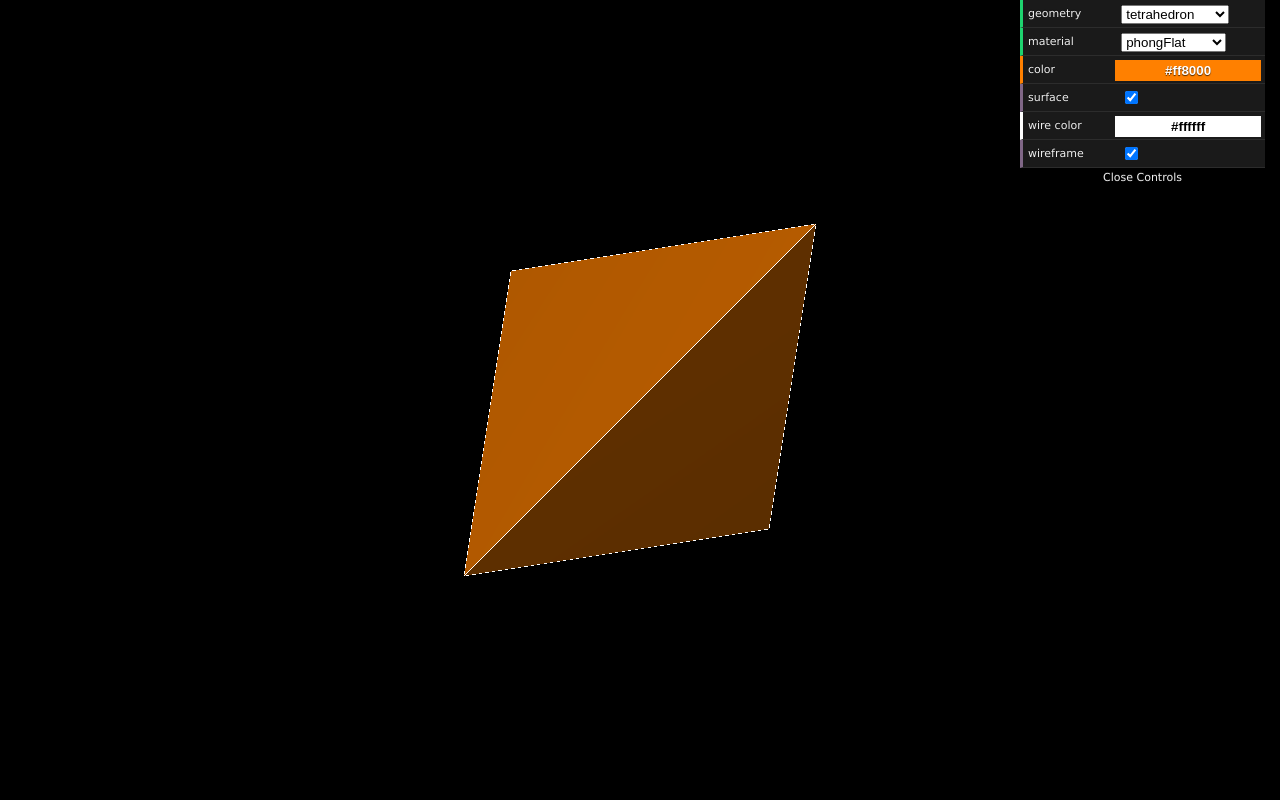
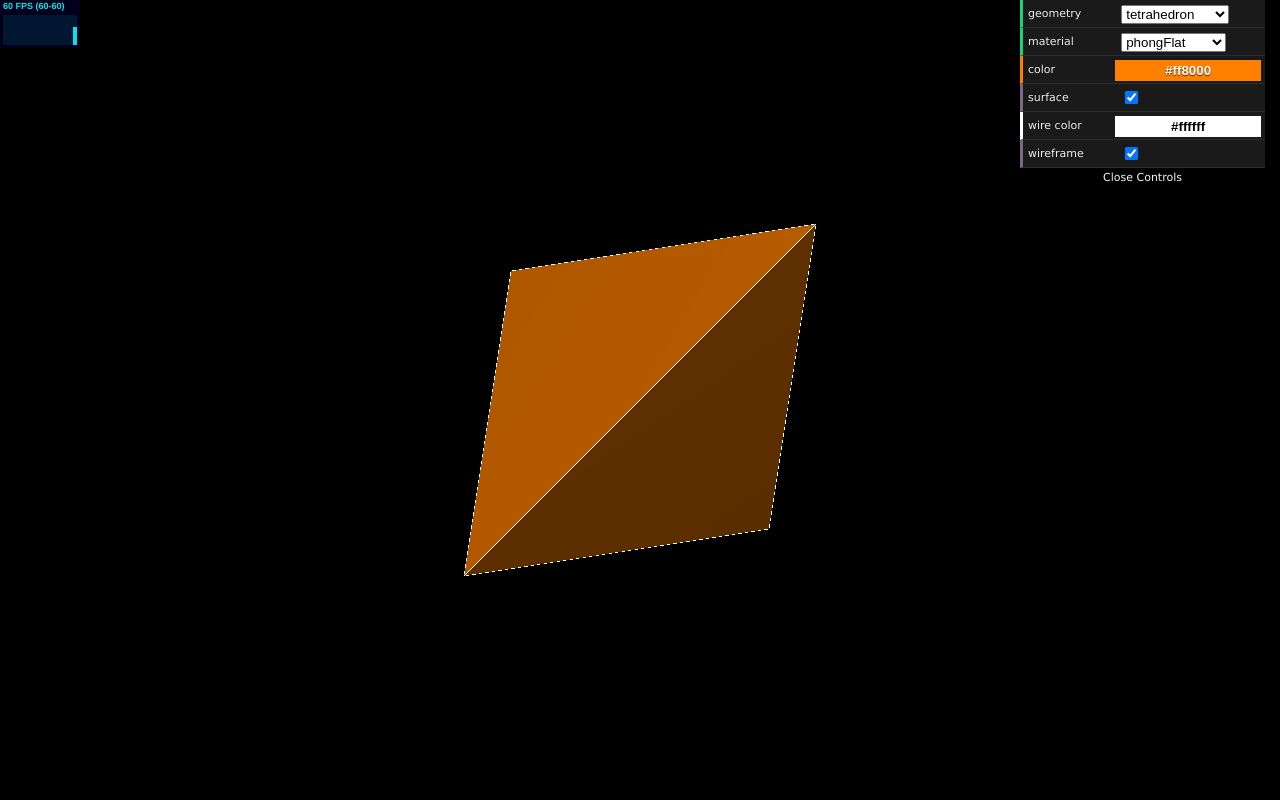
Before and after one commit to EndIsNear/WebGLSubdiv, a plain HTML site: page index.html in a window 1280 px wide. Drawn offline with Linux system fonts and the light colour scheme.

Commit message:
Add render statistics.

```diff
--- a/index.html
+++ b/index.html
@@ -11,6 +11,7 @@
   <div id="container"></div>
   <script src="third party/three.min.js"></script>
   <script src="third party/dat.gui.min.js"></script>
+  <script src="third party/stats.min.js"></script>
   <script src="sqrt3 subdiv.js"></script>
 </body>
 </html>
--- a/sqrt3 subdiv.js
+++ b/sqrt3 subdiv.js
@@ -40,6 +40,7 @@ var geometries = [];
 var materials = [];
 
 var guiControls;
+var stats;
 
 var renderer;
 var scene;
@@ -146,6 +147,12 @@ function initialize() {
     // Get the DOM element to attach to
     const container = document.querySelector('#container');
 
+    stats = new Stats();
+    stats.domElement.style.position = 'absolute';
+    stats.domElement.style.top = '0px';
+    stats.domElement.style.zIndex = 100;
+    container.appendChild( stats.domElement );
+
     // Create a WebGL renderer, camera and a scene
     renderer = new THREE.WebGLRenderer();
     renderer.setSize(width, height);
@@ -181,6 +188,7 @@ function initialize() {
 
 function update () {
   renderer.render(scene, camera);
+  stats.update();
   requestAnimationFrame(update);
 }
 
--- /dev/null
+++ b/third party/stats.min.js
@@ -0,0 +1,5 @@
+// stats.js - http://github.com/mrdoob/stats.js
+var Stats=function(){function h(a){c.appendChild(a.dom);return a}function k(a){for(var d=0;d<c.children.length;d++)c.children[d].style.display=d===a?"block":"none";l=a}var l=0,c=document.createElement("div");c.style.cssText="position:fixed;top:0;left:0;cursor:pointer;opacity:0.9;z-index:10000";c.addEventListener("click",function(a){a.preventDefault();k(++l%c.children.length)},!1);var g=(performance||Date).now(),e=g,a=0,r=h(new Stats.Panel("FPS","#0ff","#002")),f=h(new Stats.Panel("MS","#0f0","#020"));
+if(self.performance&&self.performance.memory)var t=h(new Stats.Panel("MB","#f08","#201"));k(0);return{REVISION:16,dom:c,addPanel:h,showPanel:k,begin:function(){g=(performance||Date).now()},end:function(){a++;var c=(performance||Date).now();f.update(c-g,200);if(c>e+1E3&&(r.update(1E3*a/(c-e),100),e=c,a=0,t)){var d=performance.memory;t.update(d.usedJSHeapSize/1048576,d.jsHeapSizeLimit/1048576)}return c},update:function(){g=this.end()},domElement:c,setMode:k}};
+Stats.Panel=function(h,k,l){var c=Infinity,g=0,e=Math.round,a=e(window.devicePixelRatio||1),r=80*a,f=48*a,t=3*a,u=2*a,d=3*a,m=15*a,n=74*a,p=30*a,q=document.createElement("canvas");q.width=r;q.height=f;q.style.cssText="width:80px;height:48px";var b=q.getContext("2d");b.font="bold "+9*a+"px Helvetica,Arial,sans-serif";b.textBaseline="top";b.fillStyle=l;b.fillRect(0,0,r,f);b.fillStyle=k;b.fillText(h,t,u);b.fillRect(d,m,n,p);b.fillStyle=l;b.globalAlpha=.9;b.fillRect(d,m,n,p);return{dom:q,update:function(f,
+v){c=Math.min(c,f);g=Math.max(g,f);b.fillStyle=l;b.globalAlpha=1;b.fillRect(0,0,r,m);b.fillStyle=k;b.fillText(e(f)+" "+h+" ("+e(c)+"-"+e(g)+")",t,u);b.drawImage(q,d+a,m,n-a,p,d,m,n-a,p);b.fillRect(d+n-a,m,a,p);b.fillStyle=l;b.globalAlpha=.9;b.fillRect(d+n-a,m,a,e((1-f/v)*p))}}};"object"===typeof module&&(module.exports=Stats);
```
